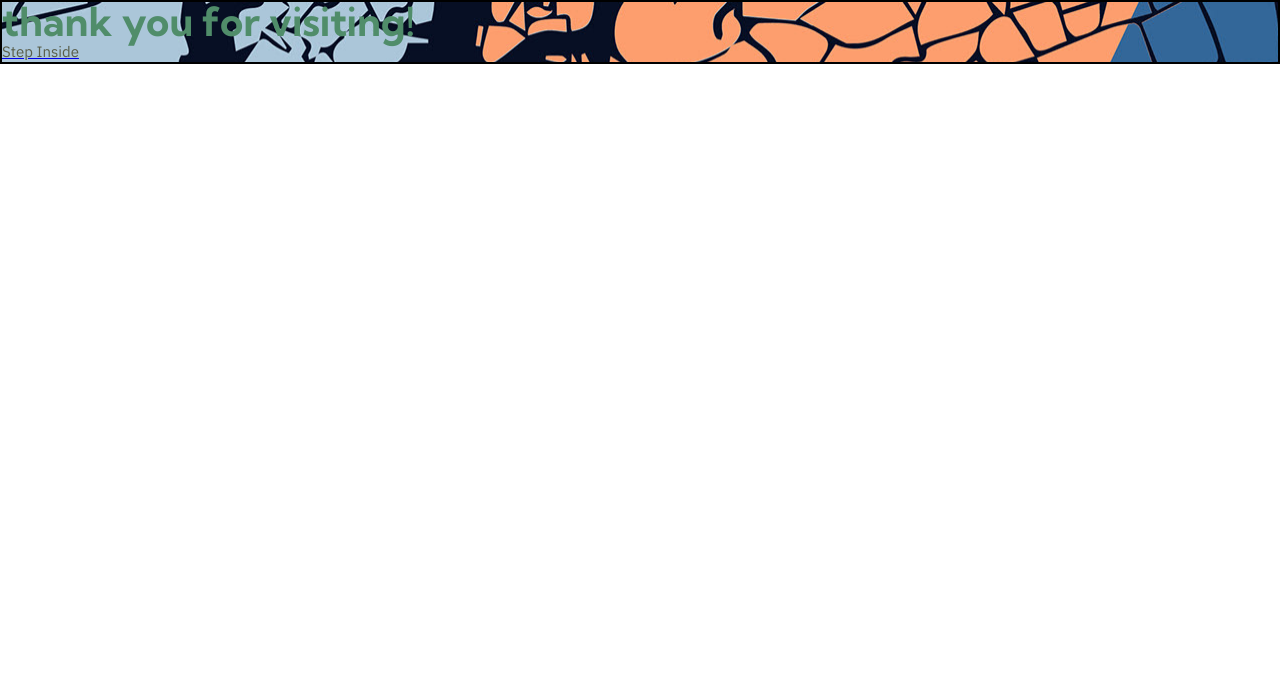
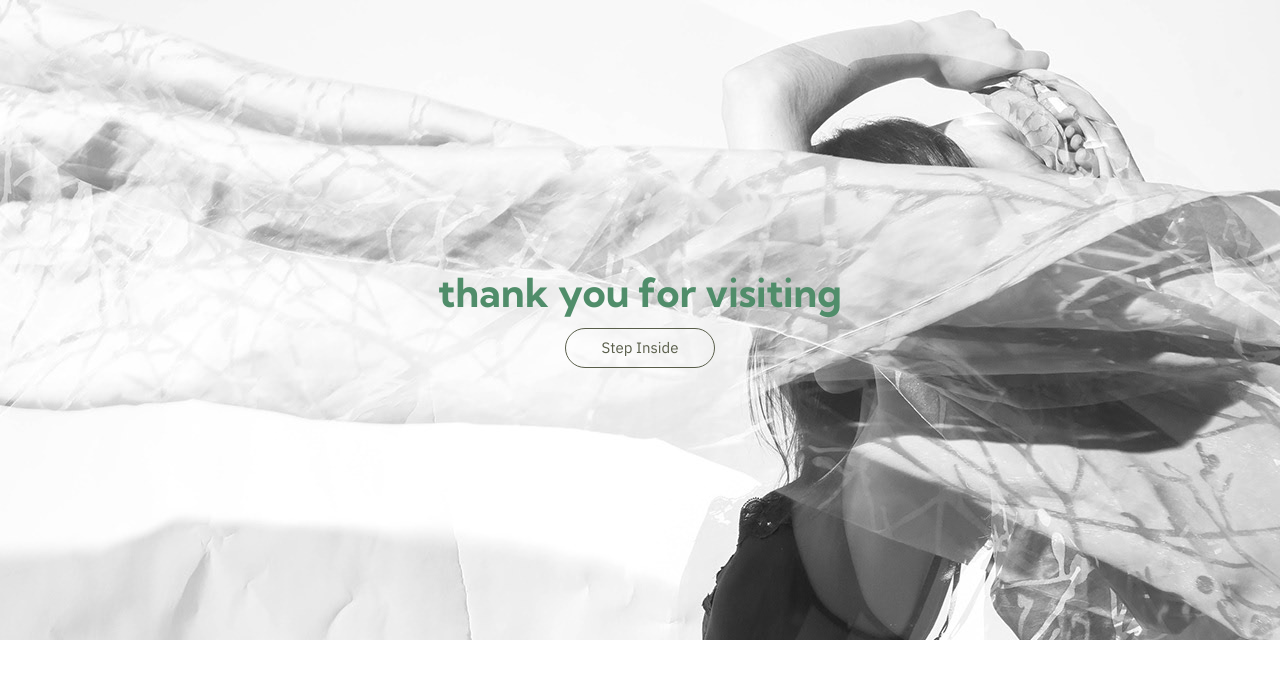
Before and after one commit to AvantGov/resume, a React (Create React App) app in the folder resume__client/: page / in a window 1280 px wide. Shown: the top 678 px of the page. Built offline with nearby package versions, Linux system fonts and the light colour scheme; a web font is replaced by a local one.

Commit message:
added styling to support front entry splash page

```diff
--- a/resume__client/src/App.css
+++ b/resume__client/src/App.css
@@ -454,8 +454,36 @@ h2 {
 /*  * WELCOME SCREEN STYLING * */
 
 .welcome {
-  height: 100%;
+  height: 50vw;
   width: 100%;
-  border: 2px solid black;
-  background-image: url("./assets/DIY/HLposter.jpg");
+  background-image: url("./assets/inertia/1.jpg");
+  display: flex;
+  flex-direction: column;
+  justify-content: center;
+  align-items: center;
 }
+
+.welcome__entryButton {
+  border: 1px solid #595E4A;
+  width: 150px;
+  height: 40px;
+  border-radius: 20px;
+  display: flex;
+  justify-content: center;
+  align-items: center;
+  margin-top: 10%;
+}
+
+.welcome__entryButton:hover {
+  background-color: #508D6A;
+  border: 2px solid white;
+}
+
+.welcome__entryButton:hover h2 {
+  color: white;
+  font-weight: 600;
+}
+
+.welcome__Link {
+  text-decoration: none;
+}
--- a/resume__client/src/Components/Welcome.js
+++ b/resume__client/src/Components/Welcome.js
@@ -5,9 +5,9 @@ const Welcome = () => {
 
     return(
         <div className='welcome'>
-            <h1 className='welcome__title'>thank you for visiting!</h1>
+            <h1 className='welcome__title'>thank you for visiting</h1>
 
-            <Link to='/about'>
+            <Link className="welcome__Link" to='/about'>
                 <div className='welcome__entryButton'>
                     <h2 className='entryButton__text'>Step Inside</h2>
                 </div>
```
